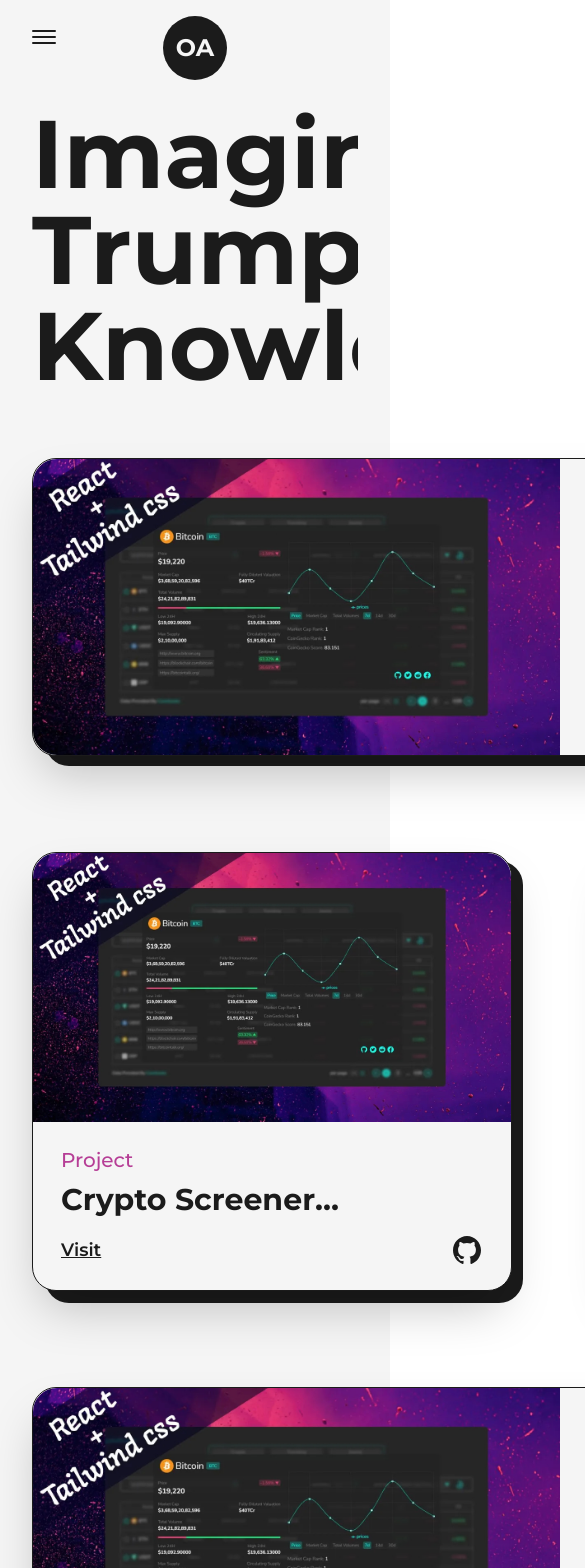
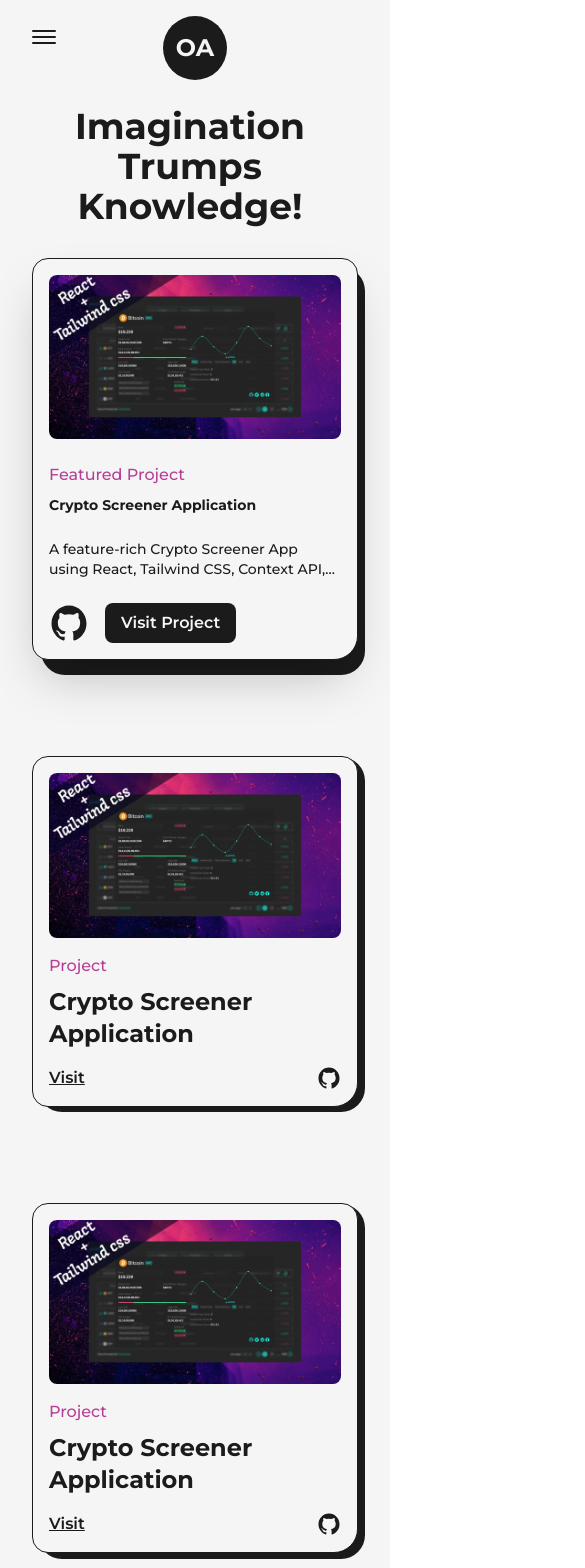
Before and after one commit to imowaisafsar/portfolio, a Next.js app: page /projects in a window 390 px wide. Shown: the top 1568 px of the page, 585 px wide, since content can reach past the window. Built offline with nearby package versions, Linux system fonts and the light colour scheme.

Commit message:
Responsive Project
Responsive project page

```diff
--- a/src/components/ExperienceIcon.tsx
+++ b/src/components/ExperienceIcon.tsx
@@ -13,7 +13,7 @@ const ExperienceIcon = ({ reference }) => {
             <svg width='75' height='75' viewBox='0 0 100 100' className='-rotate-90 md:w-[60px] md:h-[60px] sm:w-[40px] sm:h-[40px]'>
                 <circle cx='75' cy='50' r='20' className='stroke-primary dark:stroke-primaryDark stroke-1 fill-none' />
                 <motion.circle cx='75' cy='50' r='20' className='stroke-[5px] fill-white dark:fill-black' style={{ pathLength: scrollYProgress }} />
-                <circle cx='75' cy='50' r='10' className='stroke-1 fill-primary dark:stroke-primaryDark animate-pulse' />
+                <circle cx='75' cy='50' r='10' className='stroke-1 fill-primary dark:fill-primaryDark animate-pulse' />
             </svg>
         </figure>
     )
--- a/src/components/HireMe.tsx
+++ b/src/components/HireMe.tsx
@@ -4,7 +4,7 @@ import Link from 'next/link'
 
 const HireMe: React.FC = () => {
     return (
-        <div className='fixed left-4 bottom-4 flex items-center justify-center overflow-hidden md:right-8 md:left-auto md:top-0 md:bottom-auto'>
+        <div className='fixed left-4 bottom-4 flex items-center justify-center overflow-hidden md:right-8 md:left-auto md:top-0 md:bottom-auto sm:right-0'>
             <div className='w-48 h-auto flex items-center justify-center relative md:w-24'>
                 <CircularText className={`fill-dark dark:fill-light animate-spin-slow`} />
                 <Link href={'mailto:owais.afsar@outlook.com'} className='flex items-center justify-center absolute left-1/2 top-1/2 -translate-x-1/2 -translate-y-1/2 bg-dark dark:bg-light text-light dark:text-dark shadow-md border border-solid border-dark dark:border-light w-24 h-24 rounded-full font-semibold hover:bg-light dark:hover:bg-dark hover:text-dark dark:hover:text-light md:w-12 md:h-12 md:text-[10px]'>Hire Me</Link>
--- a/src/pages/projects.tsx
+++ b/src/pages/projects.tsx
@@ -12,24 +12,24 @@ const FramerImage = motion(Image);
 
 const FeaturedProject = ({ type, title, summary, image, link, github }) => {
     return (
-        <article className='w-full flex justify-center items-center rounded-3xl border border-solid border-dark dark:border-light bg-light dark:bg-dark shadow-2xl relative'>
-            <div className="absolute top-2 -right-3 -z-10 w-[100%] h-[101%] rounded-3xl bg-dark dark:bg-light" />
-            <Link href={link} title={title} target='_blank' className={`w-1/2 cursor-pointer overflow-hidden rounded-3xl rounded-tr-none rounded-br-none`}>
+        <article className='w-full flex justify-center items-center rounded-3xl border border-solid border-dark dark:border-light bg-light dark:bg-dark shadow-2xl relative p-12 lg:flex-col lg:p-8 xs:rounded-2xl xs:rounded-br-3xl xs:p-4'>
+            <div className="absolute top-2 -right-3 -z-10 w-[101%] h-[103%] rounded-[2.5rem] bg-dark dark:bg-light rounded-br-3xl xs:-right-2 sm:h-[102%] xs:w-full xs:rounded-[1.5rem]" />
+            <Link href={link} title={title} target='_blank' className={`w-1/2 cursor-pointer overflow-hidden rounded-lg lg:w-full`}>
                 <FramerImage src={image} alt={title} className='w-full h-auto'
                     whileHover={{ scale: 1.1 }}
                     transition={{ duration: 0.2 }}
                     priority sizes="(max-width: 768px) 100vw, (max-width: 1200px) 50vw, 50vw"
                 />
             </Link>
-            <div className={`w-1/2 flex flex-col items-start justify-between px-7 py-6`}>
-                <span className={`text-primary dark:text-primaryDark font-medium text-xl`}>{type}</span>
+            <div className={`w-1/2 flex flex-col items-start justify-between pl-6 lg:w-full lg:pl-0 lg:pt-6`}>
+                <span className={`text-primary dark:text-primaryDark font-medium text-xl xs:text-base`}>{type}</span>
                 <Link href={link} title={title} target='_blank' className={`hover:underline underline-offset-2`}>
-                    <h2 className={`my-2 w-full text-left text-4xl font-bold overflow-ellipsis line-clamp-1 text-dark dark:text-light`}>{title}</h2>
+                    <h2 className={`my-2 w-full text-left text-4xl font-bold overflow-ellipsis line-clamp-1 text-dark dark:text-light sm:text-sm`}>{title}</h2>
                 </Link>
-                <p className={`my-4 font-medium text-dark dark:text-light overflow-ellipsis line-clamp-2`}>{summary}</p>
+                <p className={`my-4 font-medium text-dark dark:text-light overflow-ellipsis line-clamp-2 sm:text-sm`}>{summary}</p>
                 <div className='mt-2 flex items-center'>
                     <Link href={github} title={title} target='_blank' className={`w-10`}><GithubIcon className={'text-dark dark:text-light'} /></Link>
-                    <Link href={link} title={title} target='_blank' className={`ml-4 rounded-lg bg-dark dark:bg-light text-light dark:text-dark py-2 px-6 text-lg font-semibold`}>Visit Project</Link>
+                    <Link href={link} title={title} target='_blank' className={`ml-4 rounded-lg bg-dark dark:bg-light text-light dark:text-dark py-2 px-6 text-lg font-semibold sm:px-4 sm:text-base`}>Visit Project</Link>
                 </div>
             </div>
         </article>
@@ -38,22 +38,22 @@ const FeaturedProject = ({ type, title, summary, image, link, github }) => {
 
 const Project = ({ type, title, image, link, github }) => {
     return (
-        <article className='w-full flex flex-col justify-center items-center rounded-3xl border border-solid border-dark dark:border-light bg-light dark:bg-dark shadow-2xl relative'>
-            <div className="absolute top-2 -right-3 -z-10 w-[100%] h-[101%] rounded-3xl bg-dark dark:bg-light" />
-            <Link href={link} title={title} target='_blank' className={`w-full cursor-pointer overflow-hidden rounded-3xl rounded-bl-none rounded-br-none`}>
+        <article className='w-full flex flex-col justify-center items-center rounded-2xl border border-solid border-dark dark:border-light bg-light dark:bg-dark relative p-10 lg:p-8 xs:rounded-2xl xs:rounded-br-3xl md:p-6 sm:p-4 xs:p-4'>
+            <div className="absolute top-0 -right-3 -z-10 w-[101%] h-[101%] rounded-[2rem] bg-dark rounded-br-3xl dark:bg-light md:-right-2 md:w-[101%] xs:h-[102%] xs:rounded-[1.5rem]" />
+            <Link href={link} title={title} target='_blank' className={`w-full cursor-pointer overflow-hidden rounded-lg`}>
                 <FramerImage src={image} alt={title} className='w-full h-auto'
                     whileHover={{ scale: 1.1 }}
                     transition={{ duration: 0.2 }}
                 />
             </Link>
-            <div className={`w-full flex flex-col items-start justify-between px-7 py-6`}>
-                <span className={`text-primary dark:text-primaryDark font-medium text-xl`}>{type}</span>
+            <div className={`w-full flex flex-col items-start justify-between mt-4`}>
+                <span className={`text-primary dark:text-primaryDark font-medium text-xl lg:text-lg md:text-base`}>{type}</span>
                 <Link href={link} title={title} target='_blank' className={`hover:underline underline-offset-2`}>
-                    <h2 className={`my-2 w-full text-left text-3xl font-bold overflow-ellipsis line-clamp-1 text-dark dark:text-light`}>{title}</h2>
+                    <h2 className={`my-2 w-full text-left text-3xl font-bold text-dark dark:text-light lg:text-2xl`}>{title}</h2>
                 </Link>
                 <div className='w-full mt-2 flex items-center justify-between'>
-                    <Link href={link} title={title} target='_blank' className={`text-dark dark:text-light text-lg font-semibold underline`}>Visit</Link>
-                    <Link href={github} title={title} target='_blank' className={`w-8`}><GithubIcon className={'text-dark dark:text-light'} /></Link>
+                    <Link href={link} title={title} target='_blank' className={`text-dark dark:text-light text-lg font-semibold underline md:text-base`}>Visit</Link>
+                    <Link href={github} title={title} target='_blank' className={`w-8 md:w-6`}><GithubIcon className={'text-dark dark:text-light'} /></Link>
                 </div>
             </div>
         </article>
@@ -69,9 +69,9 @@ const projects = () => {
             </Head>
             <main className="w-full mb-16 flex flex-col items-center justify-center">
                 <Layout className='pt-16'>
-                    <AnimatedText text='Imagination Trumps Knowledge!' className='mb-16' />
+                    <AnimatedText text='Imagination Trumps Knowledge!' className='mb-16 lg:!text-7xl sm:mb-8 sm:!text-6xl xs:!text-4xl' />
 
-                    <div className="grid grid-cols-12 gap-24">
+                    <div className="grid grid-cols-12 gap-24 gap-y-32 xl:gap-x-16 lg:gap-x-8 md:gap-y-24 sm:gap-x-0">
 
                         <div className="col-span-12">
                             <FeaturedProject
@@ -83,7 +83,7 @@ const projects = () => {
                                 github='/'
                             />
                         </div>
-                        <div className="col-span-6">
+                        <div className="col-span-6 sm:col-span-12">
                             <Project
                                 type='Project'
                                 title='Crypto Screener Application'
@@ -92,7 +92,7 @@ const projects = () => {
                                 github='/'
                             />
                         </div>
-                        <div className="col-span-6">
+                        <div className="col-span-6 sm:col-span-12">
                             <Project
                                 type='Project'
                                 title='Crypto Screener Application'
@@ -111,7 +111,7 @@ const projects = () => {
                                 github='/'
                             />
                         </div>
-                        <div className="col-span-6">
+                        <div className="col-span-6 sm:col-span-12">
                             <Project
                                 type='Project'
                                 title='Crypto Screener Application'
@@ -120,7 +120,7 @@ const projects = () => {
                                 github='/'
                             />
                         </div>
-                        <div className="col-span-6">
+                        <div className="col-span-6 sm:col-span-12">
                             <Project
                                 type='Project'
                                 title='Crypto Screener Application'
```
